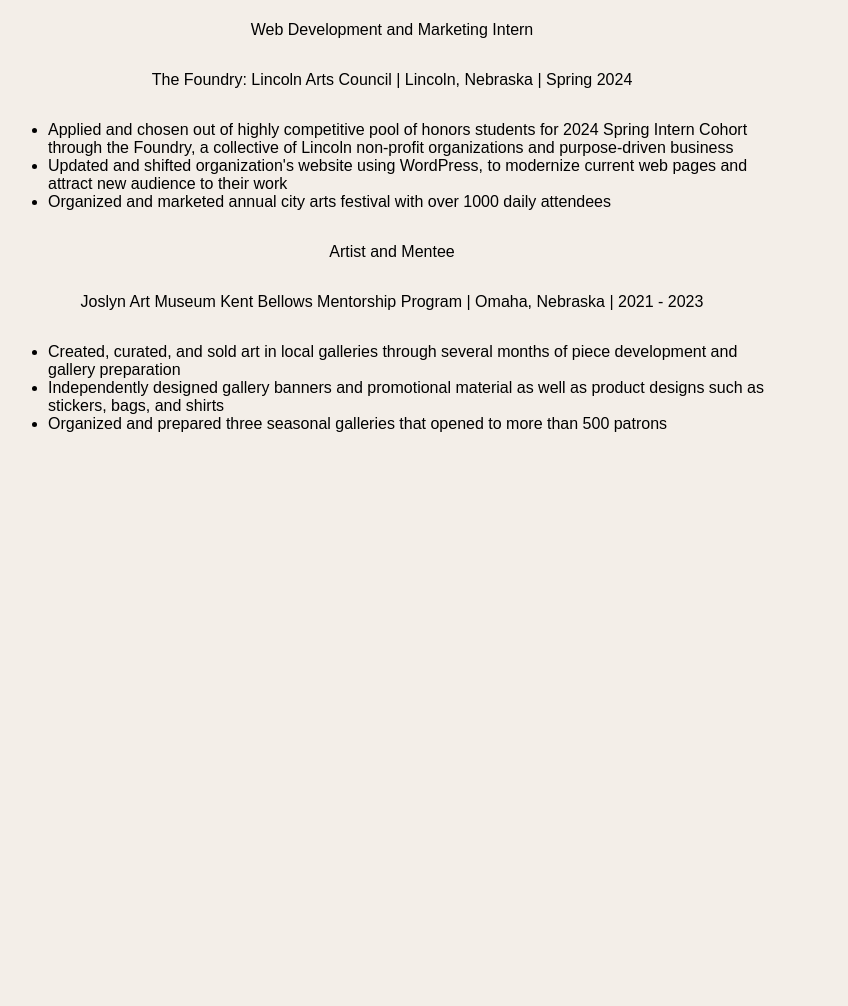
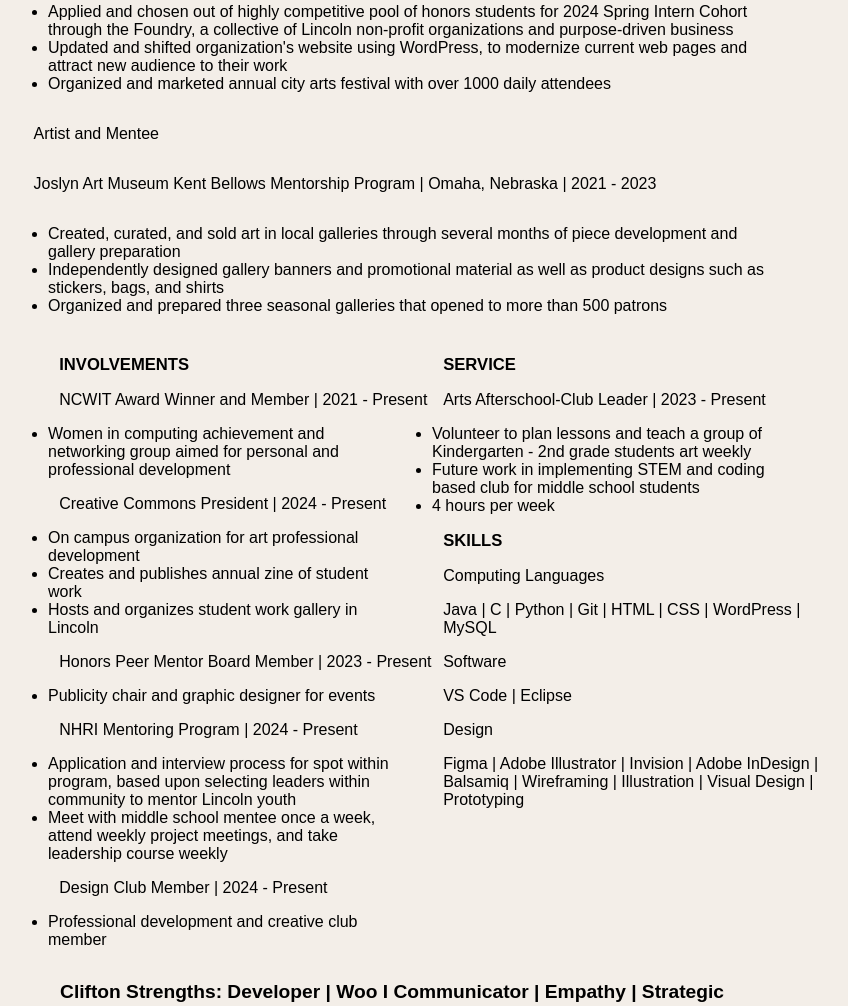
Before and after one commit to sophiafharding/sophiafharding.github.io, a plain HTML site: page resume.html in a window 1280 px wide. Shown: the part 1255-2261 px from the top of the page, without its empty margins (248-1096 px from the left). Before the commit the page ends 1688 px from the top, so only its background shows below. Drawn offline with Linux system fonts and the light colour scheme.

Commit message:
Finished Resume HTML

```diff
--- a/css/style.css
+++ b/css/style.css
@@ -39,11 +39,11 @@ body {
   position: absolute;
   width: 60%;
   left: 20%;
-  height: 100%;
   display: flex;
   flex-direction: column;
   align-items: center;
   font-family: sans-serif;
+  padding-bottom: 5vh;
 }
 .resume h1 {
   font-size: 5vw;
@@ -54,9 +54,27 @@ body {
   font-size: 1.5vw;
   margin: 10 0 0 0;
 }
-.resume h1 {
-  font-size: 5vw;
+.resume h3 {
+  width: 100%;
+  justify-self: left;
+  padding-left: 4vw;
+  font-size: 1.3vw;
   margin: 0 0 0 0;
+}
+.resume p {
+  width: 100%;
+  justify-self: left;
+  padding-left: 4vw;
+}
+
+.resume-split {
+  width: 100%;
+  display: flex;
+  flex-direction: row;
+  margin-top: 3vh;
+}
+.resume-split .box {
+  width: 50%;
 }
 
 #sineCanvas {
@@ -64,7 +82,7 @@ body {
   position: absolute;
   width: 100vw;
   height: 100vh;
-  top: 80vh;
+  top: 84vh;
   z-index: -1;
 }
 
@@ -95,8 +113,9 @@ h2 {
   align-items: center;
 }
 .logo-box #logo-image {
-  width: 18%;
+  width: 15%;
   padding-left: 10px;
+  padding-right: 10px;
   cursor: pointer;
 }
 .logo-box #logo-text {
@@ -169,7 +188,7 @@ h2 {
   color: rgb(33, 33, 33);
   font-size: 5vw;
   margin-bottom: 0px;
-  padding-left: 3vw;
+  margin-top: 10vw;
 }
 .about-text {
   font-family: sans-serif;
--- a/resume.html
+++ b/resume.html
@@ -50,7 +50,7 @@
     <div class="resume">
         <h1>Sophia Harding</h1>
         <h2>sophiafharding@gmail.com &nbsp;|&nbsp; (402) 637-7600 &nbsp;|&nbsp; <a
-                href="https://www.linkedin.com/in/sophiaharding/" target="_blank">linkedin.com/in/sophia-f-harding</a>
+                href="https://www.linkedin.com/in/sophiaharding/" target="_blank">linkedin.com/in/sophiaharding</a>
         </h2>
 
 
@@ -124,6 +124,68 @@
             <li>Organized and prepared three seasonal galleries that opened to more than 500 patrons</li>
         </ul>
 
+        <div class="resume-split">
+            <div class="box">
+                <h3>INVOLVEMENTS</h3>
+
+                <p>NCWIT Award Winner and Member | 2021 - Present</p>
+                <ul>
+                    <li>Women in computing achievement and networking group aimed for personal and professional
+                        development</li>
+                </ul>
+
+                <p>Creative Commons President | 2024 - Present</p>
+                <ul>
+                    <li>On campus organization for art professional development</li>
+                    <li>Creates and publishes annual zine of student work</li>
+                    <li>Hosts and organizes student work gallery in Lincoln</li>
+                </ul>
+
+                <p>Honors Peer Mentor Board Member | 2023 - Present</p>
+                <ul>
+                    <li>Publicity chair and graphic designer for events</li>
+                </ul>
+
+                <p>NHRI Mentoring Program | 2024 - Present</p>
+                <ul>
+                    <li>Application and interview process for spot within program, based upon selecting leaders within
+                        community to mentor Lincoln youth</li>
+                    <li>Meet with middle school mentee once a week, attend weekly project meetings, and take leadership
+                        course weekly</li>
+                </ul>
+
+                <p>Design Club Member | 2024 - Present</p>
+                <ul>
+                    <li>Professional development and creative club member</li>
+                </ul>
+            </div>
+
+            <div class="box">
+                <h3>SERVICE</h3>
+
+                <p>Arts Afterschool-Club Leader | 2023 - Present</p>
+                <ul>
+                    <li>Volunteer to plan lessons and teach a group of Kindergarten - 2nd grade students art weekly</li>
+                    <li>Future work in implementing STEM and coding based club for middle school students</li>
+                    <li>4 hours per week</li>
+                </ul>
+
+                <h3>SKILLS</h3>
+
+                <p>Computing Languages</p>
+                <p>Java | C | Python | Git | HTML | CSS | WordPress | MySQL</p>
+
+                <p>Software</p>
+                <p>VS Code | Eclipse</p>
+
+                <p>Design</p>
+                <p>Figma | Adobe Illustrator | Invision | Adobe InDesign | Balsamiq | Wireframing | Illustration |
+                    Visual Design | Prototyping</p>
+
+            </div>
+        </div>
+
+        <h2>Clifton Strengths: Developer | Woo I Communicator | Empathy | Strategic</h2>
     </div>
 </body>
 <!-- Scripts -->
```
Also changed, not shown: index.html (+9 -8 lines).
